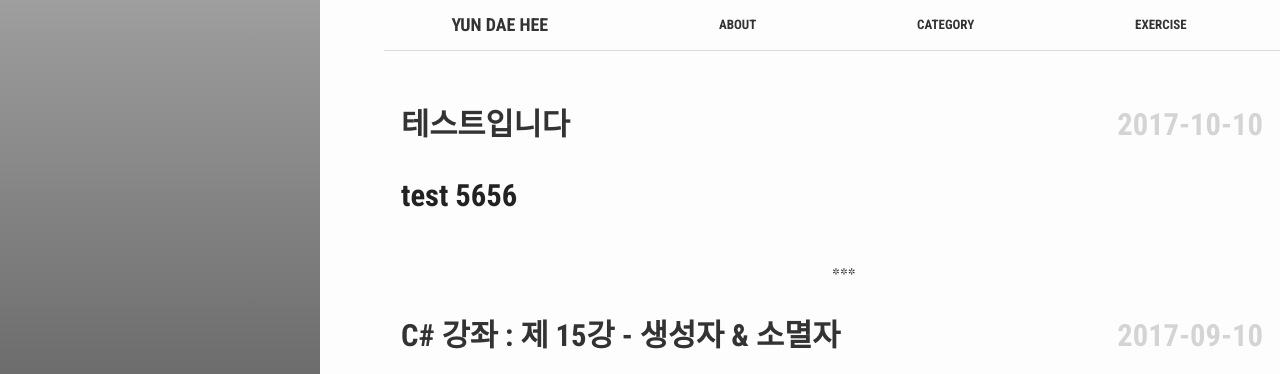
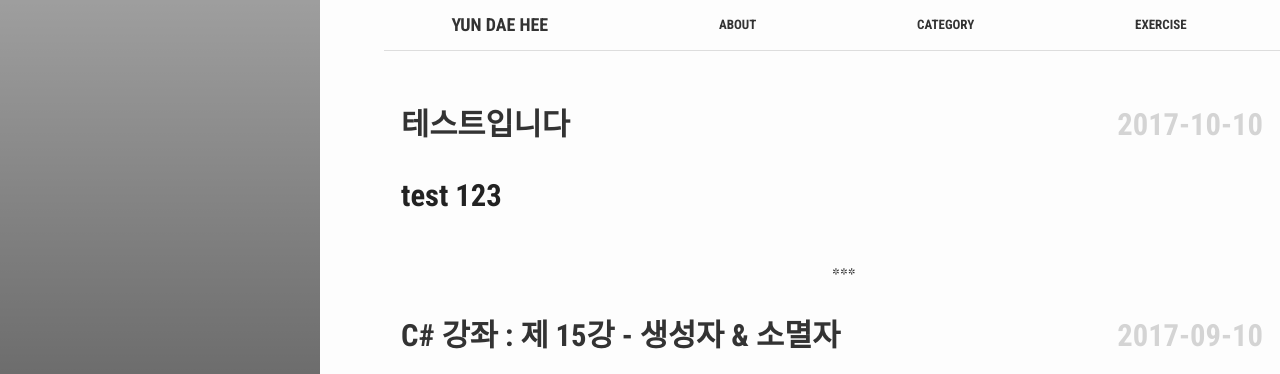
Before and after one commit to test076923/test076923.github.io, a Jekyll site: the page built from index.html, in a window 1280 px wide and 900 px high. Shown: the top 374 px of the window. Built offline with Jekyll 4.4.1, drawn with Linux system fonts in a browser that asks for light colours; comment, search, counter and statistics services are not loaded.

Commit message:
Update 2017-10-10-ssstest.md

```diff
--- a/_posts/2017-10-10-ssstest.md
+++ b/_posts/2017-10-10-ssstest.md
@@ -11,12 +11,14 @@
 author: 윤대희
 ---
 
-## test 5656 ##
+## test 123 ##
 
 {% for category in site.categories %}
     {% assign cate = category | first %}
+    {% assign cate2 = category | last %}
 
 {{ cate }}
+{{ cate2 }}
 
 {% endfor %}
 
```
